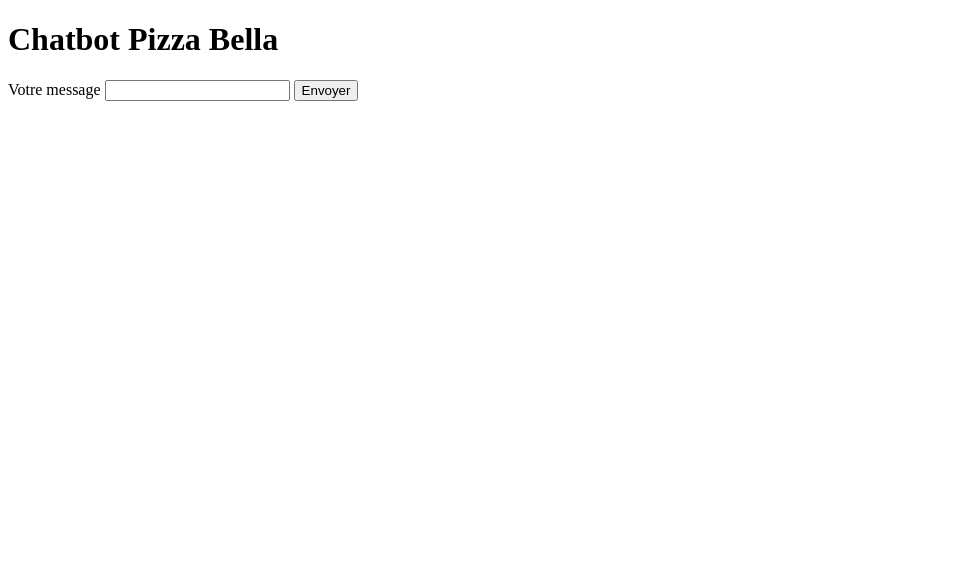
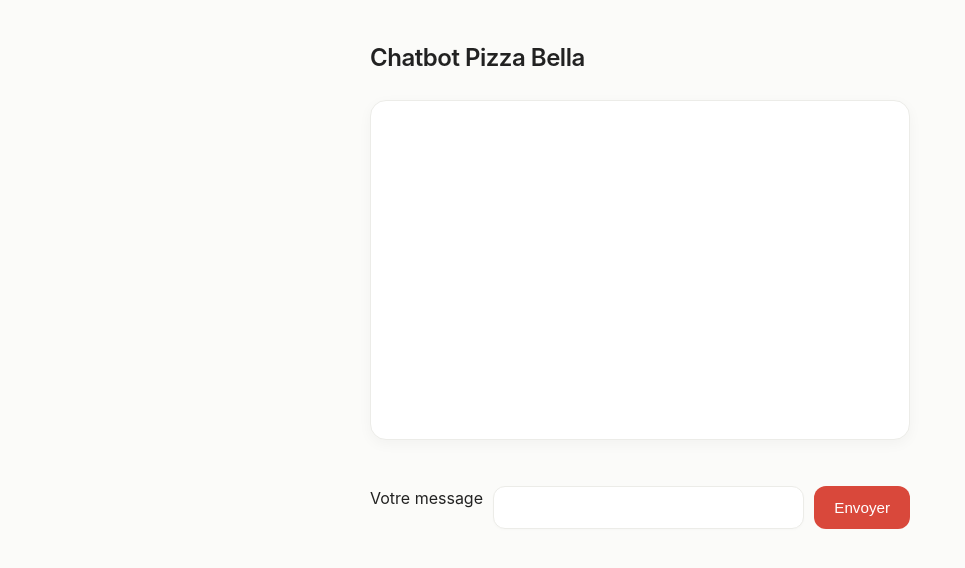
Before and after one commit to prasanthcadirvele/chatbot-prasanth, a website with bundled scripts: page index.html in a window 1280 px wide. Shown: the whole page, without its empty margins (0-965 px from the left). Built offline with nearby package versions, Linux system fonts and the light colour scheme.

Commit message:
style: design epure et naturel pour l'interface du chatbot

```diff
--- a/app.js
+++ b/app.js
@@ -12,6 +12,14 @@ function afficher() {
     for (const m of etat.messages) {
         const li = document.createElement("li");
         li.textContent = m.role + " : " + m.texte;
+
+        // Attribution d'une classe CSS selon l'expéditeur
+        if (m.role === "Vous") {
+            li.classList.add("message-user");
+        } else {
+            li.classList.add("message-bot");
+        }
+
         historique.append(li);
     }
 }
--- a/index.html
+++ b/index.html
@@ -3,6 +3,7 @@
 <head>
     <meta charset="utf-8">
     <title>Chatbot - Pizza Bella</title>
+    <link rel="stylesheet" href="style.css">
 </head>
 <body>
 <h1>Chatbot Pizza Bella</h1>
--- /dev/null
+++ b/style.css
@@ -0,0 +1,131 @@
+:root {
+    --bg-page: #fbfbf9;
+    --card-bg: #ffffff;
+    --text-main: #222222;
+    --text-muted: #767676;
+    --accent: #d9483b; /* rouge terracotta discret */
+    --accent-hover: #c43a2e;
+    --bubble-user: #eef3f7; /* bleu grisé très doux */
+    --bubble-bot: #ffffff;
+    --border-light: #ecece8;
+    --shadow-subtle: 0 4px 14px rgba(0, 0, 0, 0.04);
+}
+
+* {
+    box-sizing: border-box;
+}
+
+body {
+    font-family: -apple-system, BlinkMacSystemFont, "Segoe UI", Roboto, Helvetica, Arial, sans-serif;
+    background-color: var(--bg-page);
+    color: var(--text-main);
+    max-width: 580px;
+    margin: 40px auto;
+    padding: 0 20px;
+    line-height: 1.5;
+}
+
+h1 {
+    font-size: 1.5rem;
+    font-weight: 600;
+    letter-spacing: -0.02em;
+    margin-bottom: 24px;
+    display: flex;
+    align-items: center;
+    gap: 10px;
+}
+
+#historique {
+    list-style: none;
+    padding: 20px;
+    background-color: var(--card-bg);
+    border: 1px solid var(--border-light);
+    border-radius: 16px;
+    min-height: 340px;
+    max-height: 480px;
+    overflow-y: auto;
+    display: flex;
+    flex-direction: column;
+    gap: 12px;
+    box-shadow: var(--shadow-subtle);
+}
+
+li {
+    padding: 11px 16px;
+    border-radius: 14px;
+    max-width: 82%;
+    font-size: 0.95rem;
+    word-break: break-word;
+    transition: transform 0.15s ease;
+}
+
+.message-user {
+    align-self: flex-end;
+    background-color: var(--bubble-user);
+    color: #1e3a5f;
+    border-bottom-right-radius: 4px;
+}
+
+.message-bot {
+    align-self: flex-start;
+    background-color: var(--bubble-bot);
+    color: var(--text-main);
+    border: 1px solid var(--border-light);
+    border-bottom-left-radius: 4px;
+}
+
+#statut {
+    min-height: 20px;
+    margin: 8px 4px 0;
+    color: var(--accent);
+    font-size: 0.85rem;
+    font-weight: 500;
+}
+
+form {
+    display: flex;
+    gap: 10px;
+    margin-top: 10px;
+}
+
+input {
+    flex: 1;
+    padding: 12px 16px;
+    font-size: 0.95rem;
+    border: 1px solid var(--border-light);
+    border-radius: 12px;
+    background-color: var(--card-bg);
+    color: var(--text-main);
+    outline: none;
+    transition: border-color 0.2s, box-shadow 0.2s;
+    box-shadow: 0 1px 3px rgba(0, 0, 0, 0.02);
+}
+
+input:focus {
+    border-color: #c4c4be;
+    box-shadow: 0 0 0 3px rgba(0, 0, 0, 0.04);
+}
+
+input::placeholder {
+    color: #a0a09b;
+}
+
+button {
+    padding: 12px 20px;
+    font-size: 0.95rem;
+    font-weight: 500;
+    background-color: var(--accent);
+    color: #ffffff;
+    border: none;
+    border-radius: 12px;
+    cursor: pointer;
+    transition: background-color 0.15s, transform 0.1s;
+}
+
+button:hover {
+    background-color: var(--accent-hover);
+}
+
+button:active {
+    transform: scale(0.98);
+}
```
